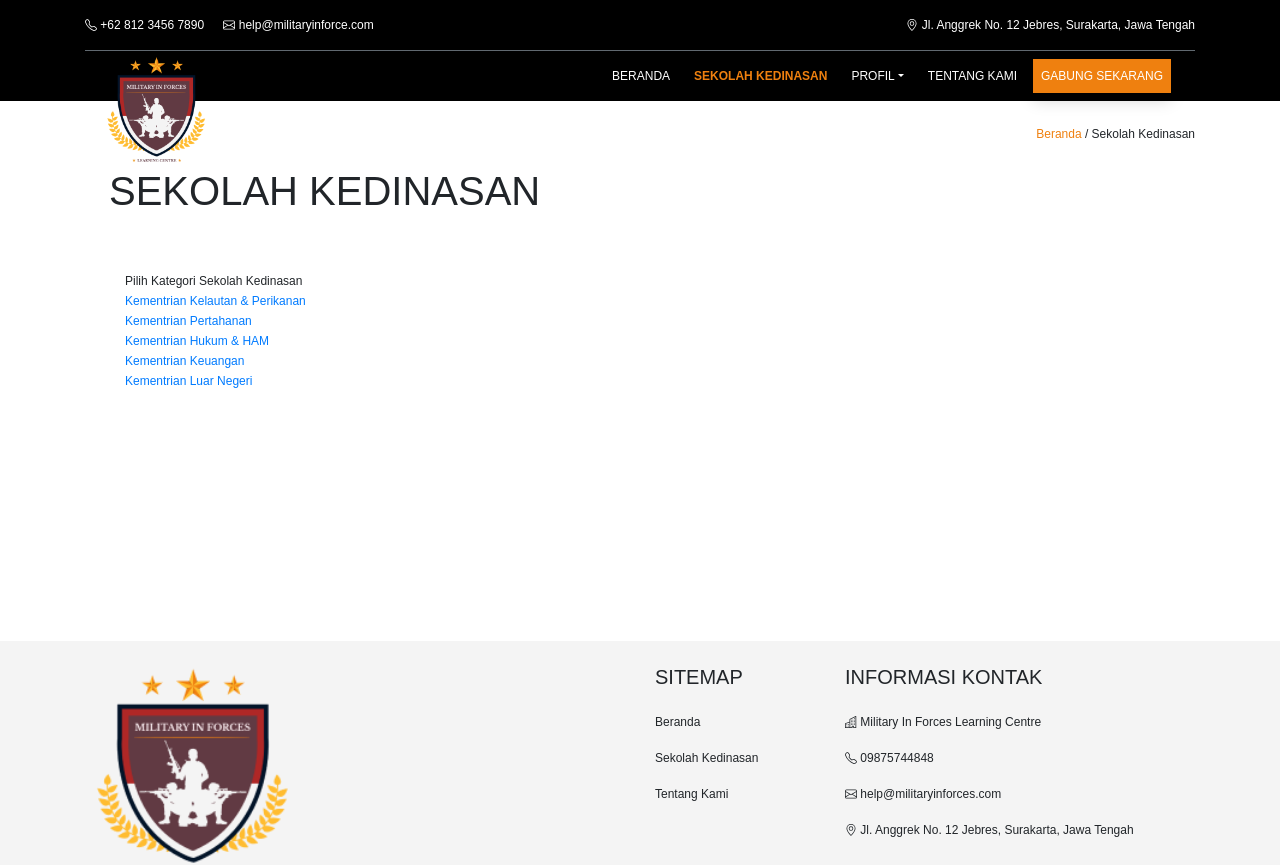
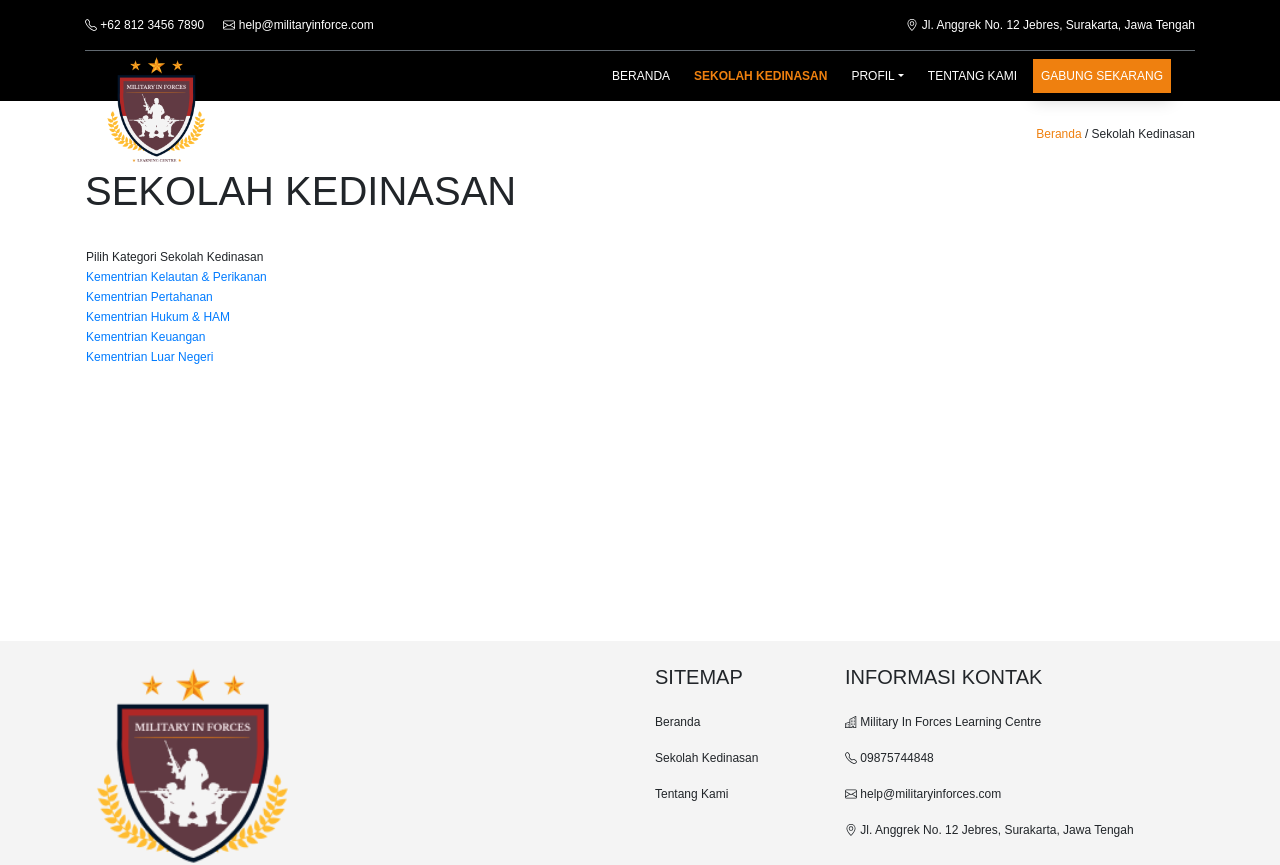
Before and after one commit to eflix/military-inforces, a Vue app: page /sekolah_kedinasan in a window 1280 px wide. Shown: the top 865 px of the page. Built offline with nearby package versions, Linux system fonts and the light colour scheme.

Commit message:
add menu daftar tentor

```diff
--- a/src/components/landing_page/Navbar.vue
+++ b/src/components/landing_page/Navbar.vue
@@ -20,10 +20,10 @@
                         <router-link class="nav-link" to="/gabung_sekarang">PROSES KEGIATAN</router-link>
                     </li>
                     <li class="nav-item">
-                        <router-link class="nav-link" to="/tentang_kami">DAFTAR TENTOR</router-link>
+                        <router-link class="nav-link" to="/daftar_tentor">DAFTAR TENTOR</router-link>
                     </li>
                     <li class="nav-item">
-                        <router-link class="nav-link" to="/gabung_sekarang">SUSUNAN ORGANISASI</router-link>
+                        <router-link class="nav-link" to="/susunan_organisasi">SUSUNAN ORGANISASI</router-link>
                     </li>
                 </b-nav-item-dropdown>
                 <li class="nav-item mr-2">
--- a/src/router/index.js
+++ b/src/router/index.js
@@ -3,6 +3,7 @@ import VueRouter from 'vue-router'
 import Home from '../views/landing_page/Home.vue'
 import SekolahKedinasan from '../views/landing_page/SekolahKedinasan.vue'
 import FotoKegiatan from '../views/landing_page/FotoKegiatan.vue'
+import DaftarTentor from '../views/landing_page/DaftarTentor.vue'
 
 Vue.use(VueRouter)
 
@@ -23,6 +24,11 @@ const routes = [
     component: FotoKegiatan
   },
   {
+    path: '/daftar_tentor',
+    name: 'daftar_tentor',
+    component: DaftarTentor
+  },
+  {
     path: '/about',
     name: 'about',
     // route level code-splitting
--- a/src/views/landing_page/SekolahKedinasan.vue
+++ b/src/views/landing_page/SekolahKedinasan.vue
@@ -8,11 +8,11 @@
             <div class="col-md-12 text-right mt-4">
                 <router-link class="card-text btn-orange" to="/">Beranda</router-link> / Sekolah Kedinasan
             </div>
-            <div class="col-md-12 m-4">
+            <div class="col-md-12 mt-4">
                 <h1>SEKOLAH KEDINASAN</h1>
             </div>
         </div>
-        <div class="row m-4">
+        <div class="row mt-4">
             <div class="col-md-4">
                 <table>
                     <thead><tr><td>Pilih Kategori Sekolah Kedinasan</td></tr></thead>
```
